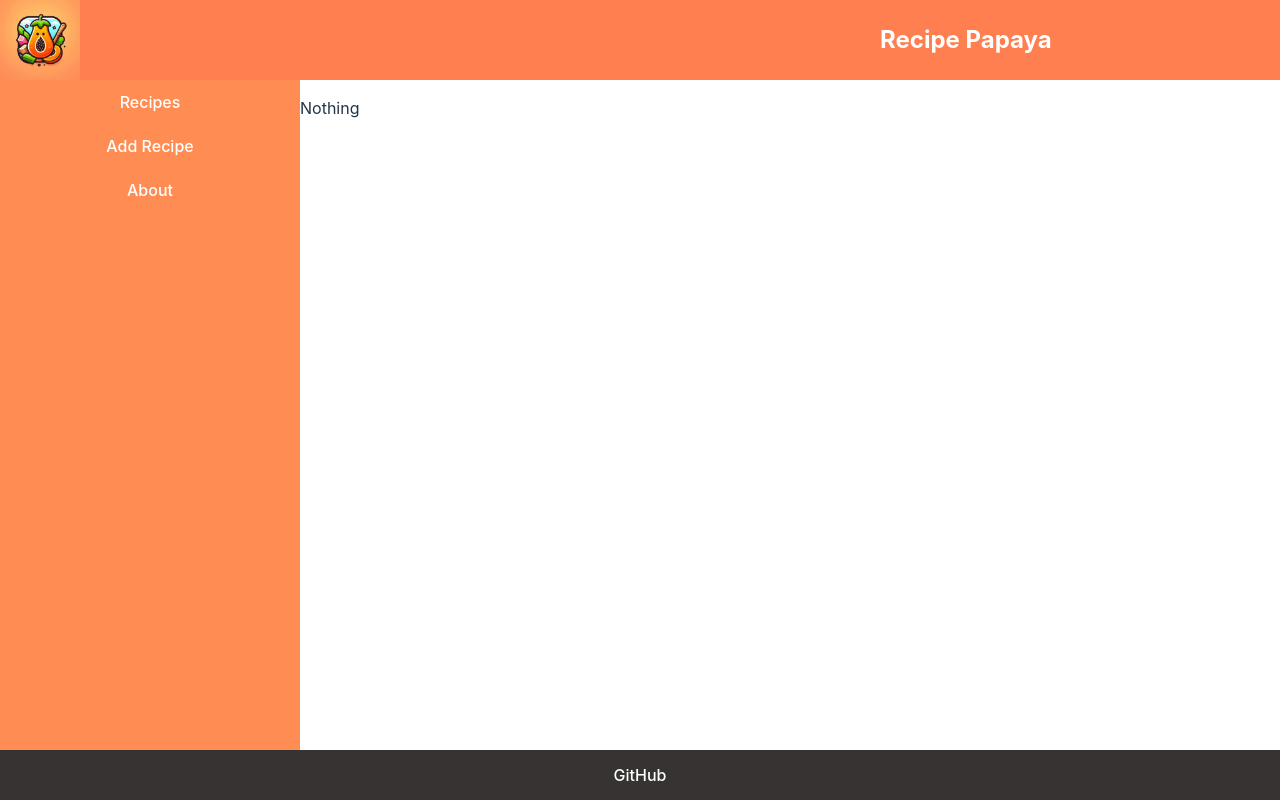
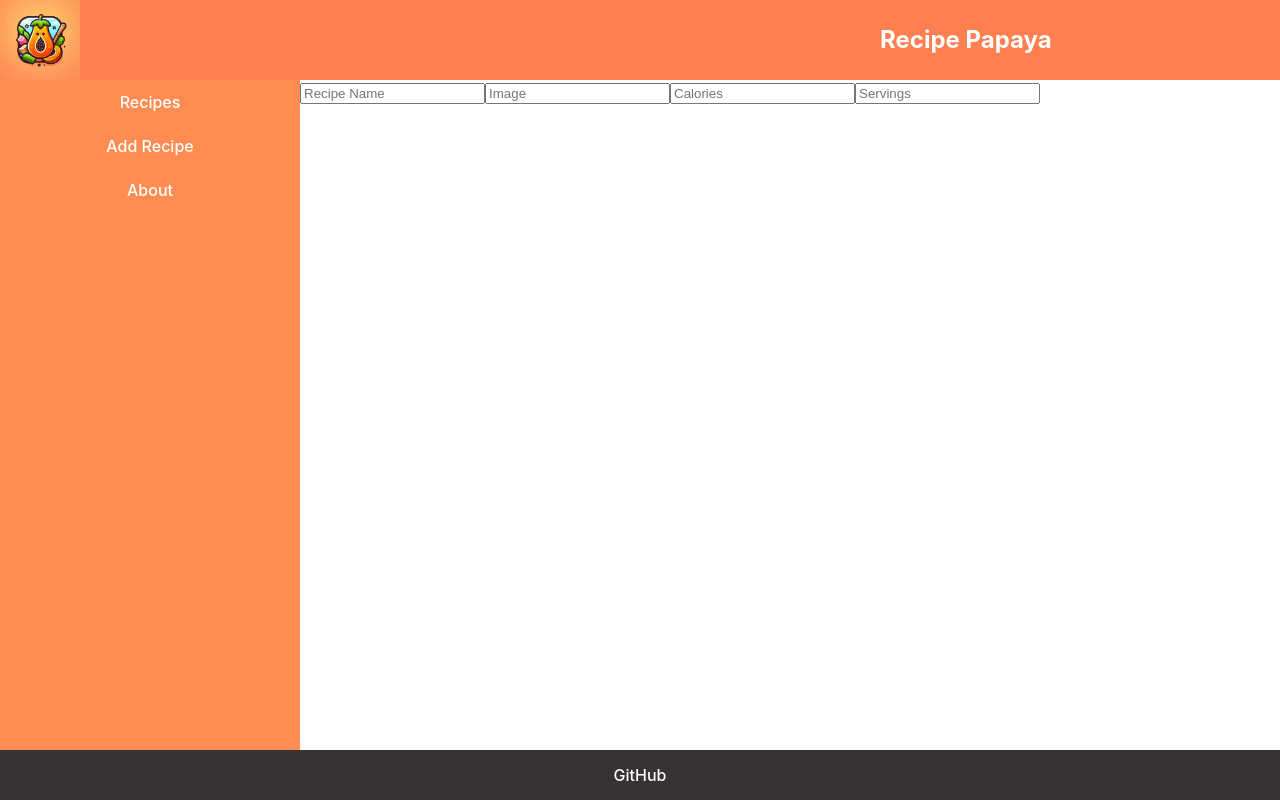
Before and after one commit to BarrozoL/Recipe-book-app, a React (Vite) app in the folder recipe-book/: page / in a window 1280 px wide. Both pictures are taken after a click on the link "Add Recipe". Built offline with nearby package versions, Linux system fonts and the light colour scheme.

Commit message:
Added Recipe Card & page toggle

```diff
--- a/recipe-book/src/App.css
+++ b/recipe-book/src/App.css
@@ -51,6 +51,7 @@
   position: absolute;
   top: 80px;
   left: 300px;
+  bottom: 50px;
 }
 
 .RecipePage {
--- a/recipe-book/src/App.jsx
+++ b/recipe-book/src/App.jsx
@@ -3,6 +3,7 @@ import List from "./assets/SidebarItems.jsx";
 import logo from "./assets/Recipe-Papaya-icon.jpeg";
 import RenderRecipe from "./components/RecipePage.jsx";
 import { useState } from "react";
+import HandlePageToggle from "./components/HandlePageToggle.jsx";
 
 function App() {
   const [pageShowing, setPageShowing] = useState("recipe");
@@ -21,10 +22,11 @@ function App() {
         className="RenderPage"
         style={{
           width: document.body.offsetWidth - 300,
-          height: document.body.offsetHeight - 80,
+          height: document.body.offsetHeight - 130,
+          bottom: 50,
         }}
       >
-        {pageShowing === "recipe" ? <RenderRecipe /> : <p>Nothing</p>}
+        <HandlePageToggle showing={pageShowing} />
       </div>
 
       <div className="side-bar" style={{ height: "100%" }}>
--- /dev/null
+++ b/recipe-book/src/components/AddRecipePage.jsx
@@ -0,0 +1,15 @@
+import "../App.css";
+import { useState } from "react";
+
+export default function AddRecipePage() {
+  // something
+
+  return (
+    <div className="AddRecipePage">
+      <input type="text" placeholder="Recipe Name" />
+      <input type="text" placeholder="Image" />
+      <input type="text" placeholder="Calories" />
+      <input type="text" placeholder="Servings" />
+    </div>
+  );
+}
--- /dev/null
+++ b/recipe-book/src/components/HandlePageToggle.jsx
@@ -0,0 +1,8 @@
+import RenderRecipe from "./RecipePage";
+import AddRecipePage from "./AddRecipePage";
+
+export default function HandlePageToggle({ showing }) {
+  // somethin
+  if (showing === "recipe") return <RenderRecipe />;
+  if (showing === "addRecipe") return <AddRecipePage />;
+}
--- /dev/null
+++ b/recipe-book/src/components/RecipeCard.jsx
@@ -0,0 +1,14 @@
+export default function RecipeCard({ recipe, removeItem }) {
+  // ffdsfs
+  return (
+    <div key={recipe.id}>
+      <img src={recipe.image} alt={recipe.name} className="ItemImage" />
+      <p>Name: {recipe.name}</p>
+      <p>Calories: {recipe.calories}</p>
+      <p>Servings: {recipe.servings}</p>
+      <button className="del-btn" onClick={() => removeItem(recipe.id)}>
+        🗑️
+      </button>
+    </div>
+  );
+}
--- a/recipe-book/src/components/RecipePage.jsx
+++ b/recipe-book/src/components/RecipePage.jsx
@@ -1,6 +1,7 @@
 import recipes from "../assets/recipes.json";
 import { useState } from "react";
 import "../App.css";
+import RecipeCard from "./RecipeCard";
 
 export default function RenderRecipe() {
   const [list, setList] = useState(recipes);
@@ -12,15 +13,7 @@ export default function RenderRecipe() {
       {list.length === 0
         ? "No Items"
         : list.map((recipe) => (
-            <div key={recipe.id}>
-              <img src={recipe.image} alt={recipe.name} className="ItemImage" />
-              <p>Name: {recipe.name}</p>
-              <p>Calories: {recipe.calories}</p>
-              <p>Servings: {recipe.servings}</p>
-              <button className="del-btn" onClick={() => removeItem(recipe.id)}>
-                🗑️
-              </button>
-            </div>
+            <RecipeCard recipe={recipe} removeItem={removeItem} />
           ))}
     </div>
   );
```
